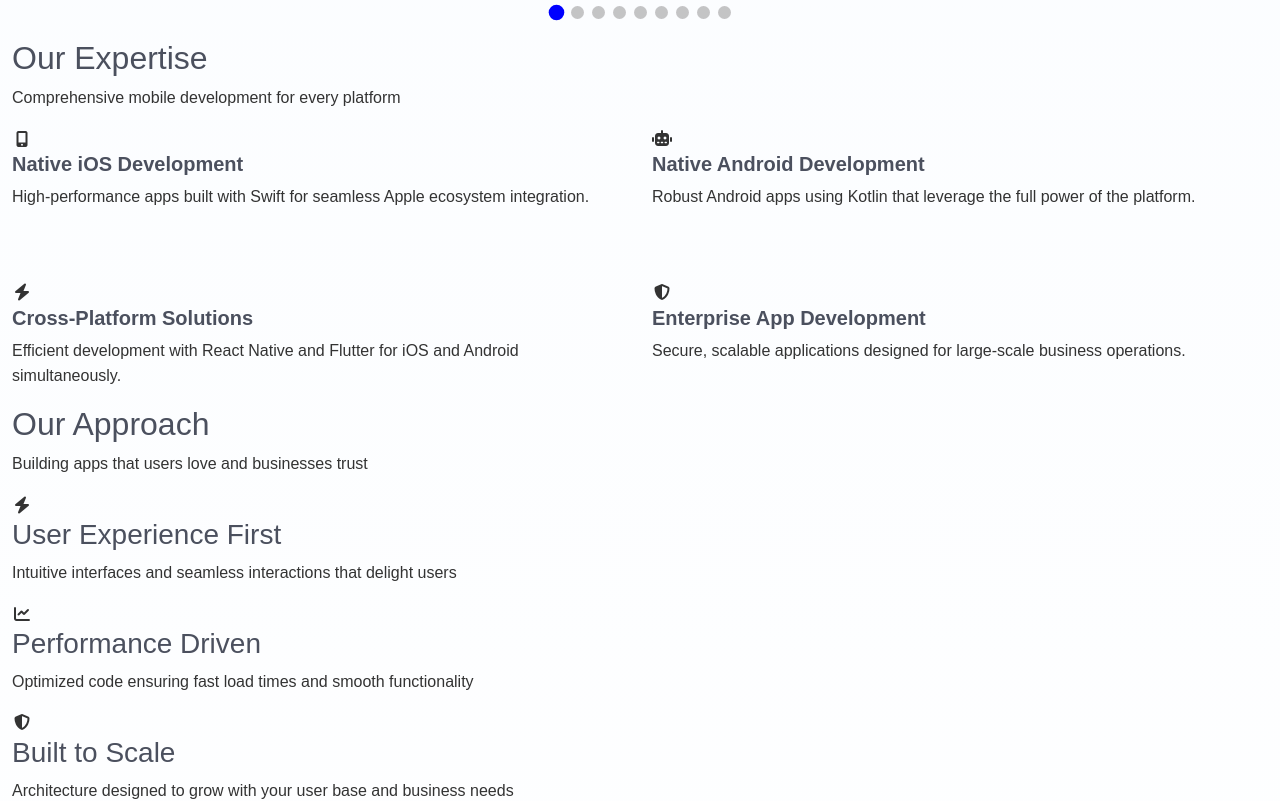
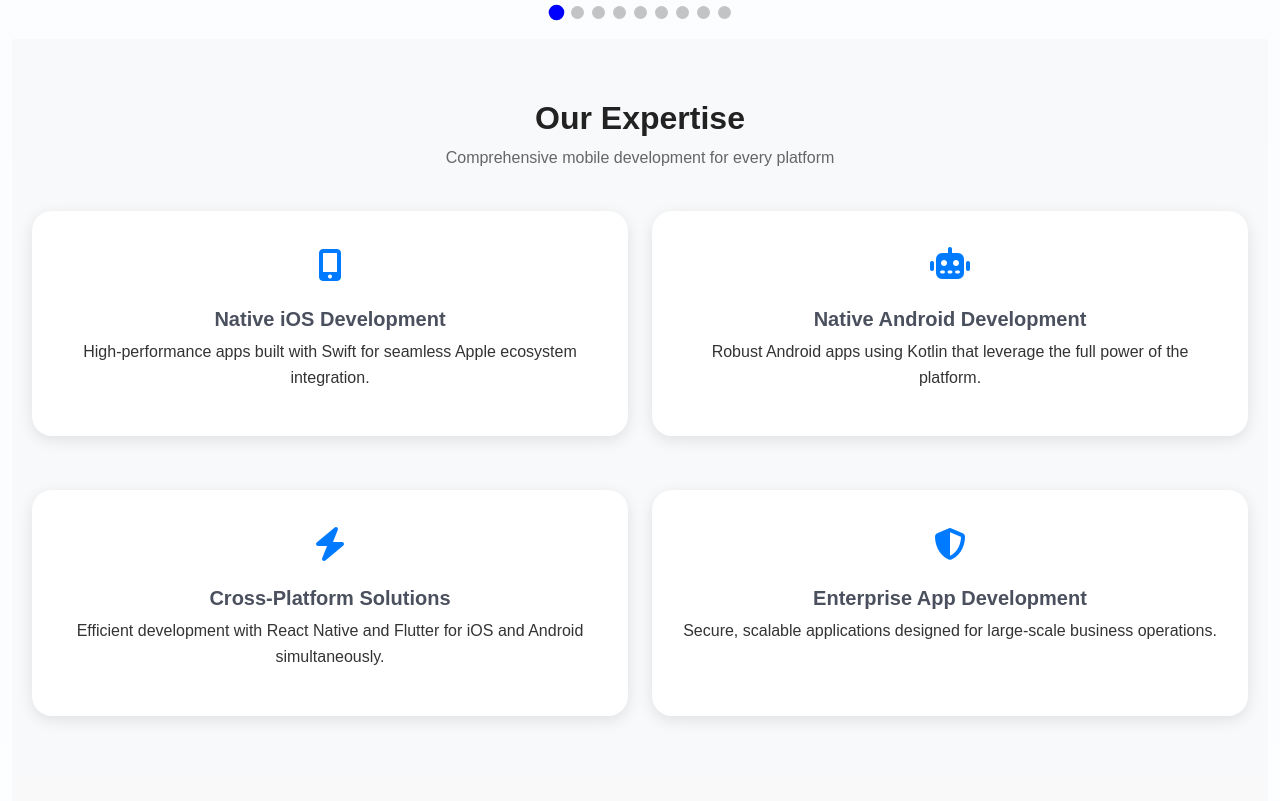
Before and after one commit to predictbyte/predictbyte-frontend, a React (Vite) app: page / in a window 1280 px wide. Shown: the part 1480-2281 px from the top of the page. Built offline with nearby package versions, Linux system fonts and the light colour scheme.

Commit message:
Update Home.jsx
update

```diff
--- a/src/Home.jsx
+++ b/src/Home.jsx
@@ -574,61 +574,57 @@ $('.cards').commentCards();
 
 
       {/* ------------------expertise----------------------- */}
-    <section className="approach-section">
-  <div className="approach-header">
+    <section className="web-expertise-section">
+  <div className="web-expertise-header">
     <h2>Our Expertise</h2>
     <p>Comprehensive mobile development for every platform</p>
   </div>
 
-    <div className="row row-cols-1 row-cols-md-2 g-4">
+  <div className="row row-cols-1 row-cols-md-2 g-4 web-expertise-row">
     <div className="col">
-        <div className="expertise-card h-100">
-          <div className="expertise-icon">
+      <div className="web-expertise-card h-100">
+        <div className="web-expertise-icon">
           <i className="fa-solid fa-mobile-screen-button"></i>
         </div>
         <h5 className="fw-bold">Native iOS Development</h5>
         <p>
-            High-performance apps built with Swift for seamless Apple ecosystem
-            integration.
+          High-performance apps built with Swift for seamless Apple ecosystem integration.
         </p>
       </div>
     </div>
 
     <div className="col">
-        <div className="expertise-card h-100">
-          <div className="expertise-icon">
+      <div className="web-expertise-card h-100">
+        <div className="web-expertise-icon">
           <i className="fa-solid fa-robot"></i>
         </div>
         <h5 className="fw-bold">Native Android Development</h5>
         <p>
-            Robust Android apps using Kotlin that leverage the full power of the
-            platform.
+          Robust Android apps using Kotlin that leverage the full power of the platform.
         </p>
       </div>
     </div>
 
     <div className="col">
-        <div className="expertise-card h-100">
-          <div className="expertise-icon">
-            <i className ="fa-solid fa-bolt"></i>
+      <div className="web-expertise-card h-100">
+        <div className="web-expertise-icon">
+          <i className="fa-solid fa-bolt"></i>
         </div>
         <h5 className="fw-bold">Cross-Platform Solutions</h5>
         <p>
-            Efficient development with React Native and Flutter for iOS and
-            Android simultaneously.
+          Efficient development with React Native and Flutter for iOS and Android simultaneously.
         </p>
       </div>
     </div>
 
-      <div class="col">
-        <div className="expertise-card h-100">
-          <div className="expertise-icon">
+    <div className="col">
+      <div className="web-expertise-card h-100">
+        <div className="web-expertise-icon">
           <i className="fa-solid fa-shield-halved"></i>
         </div>
         <h5 className="fw-bold">Enterprise App Development</h5>
         <p>
-            Secure, scalable applications designed for large-scale business
-            operations.
+          Secure, scalable applications designed for large-scale business operations.
         </p>
       </div>
     </div>
@@ -640,31 +636,31 @@ $('.cards').commentCards();
 
 
 {/* ----------------approach------------------- */}
-<section className="approach-section">
-  <div className="approach-header">
+<section className="our-approach-section">
+  <div className="our-approach-header">
     <h2>Our Approach</h2>
     <p>Building apps that users love and businesses trust</p>
   </div>
 
-  <div className="approach-cards">
-    <div className="approach-card">
-      <div className="approach-icon">
+  <div className="our-approach-cards">
+    <div className="our-approach-card">
+      <div className="our-approach-icon">
         <i className="fa-solid fa-bolt"></i>
       </div>
       <h3>User Experience First</h3>
       <p>Intuitive interfaces and seamless interactions that delight users</p>
     </div>
 
-    <div className="approach-card">
-      <div className="approach-icon">
+    <div className="our-approach-card">
+      <div className="our-approach-icon">
         <i className="fa-solid fa-chart-line"></i>
       </div>
       <h3>Performance Driven</h3>
       <p>Optimized code ensuring fast load times and smooth functionality</p>
     </div>
 
-    <div className="approach-card">
-      <div className="approach-icon">
+    <div className="our-approach-card">
+      <div className="our-approach-icon">
         <i className="fa-solid fa-shield-halved"></i>
       </div>
       <h3>Built to Scale</h3>
@@ -672,6 +668,7 @@ $('.cards').commentCards();
     </div>
   </div>
 </section>
+
 
 {/* <!-- Font Awesome Icons --> */}
 <script src="https://kit.fontawesome.com/a076d05399.js" ></script>
```
Lines whose indentation alone changed are shown as unchanged.
